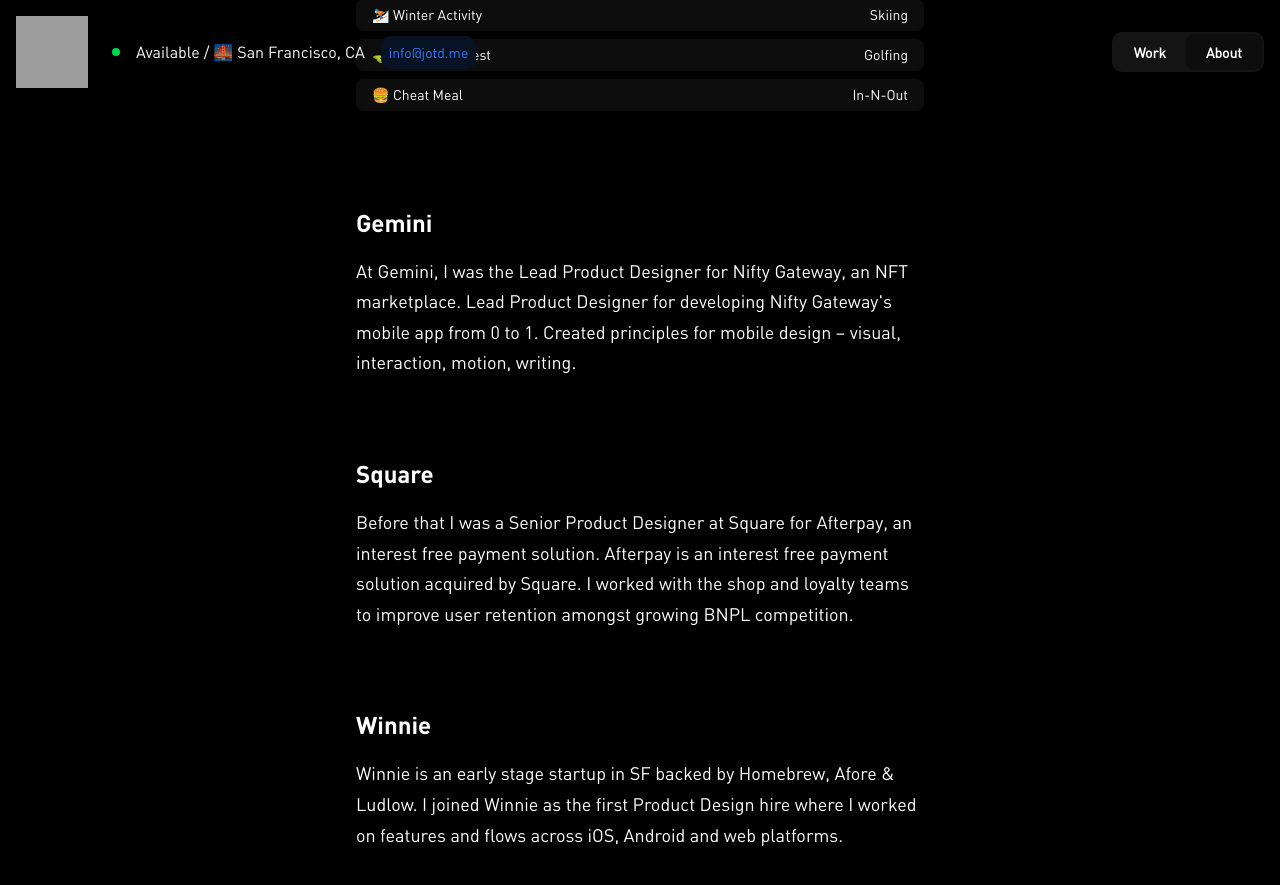
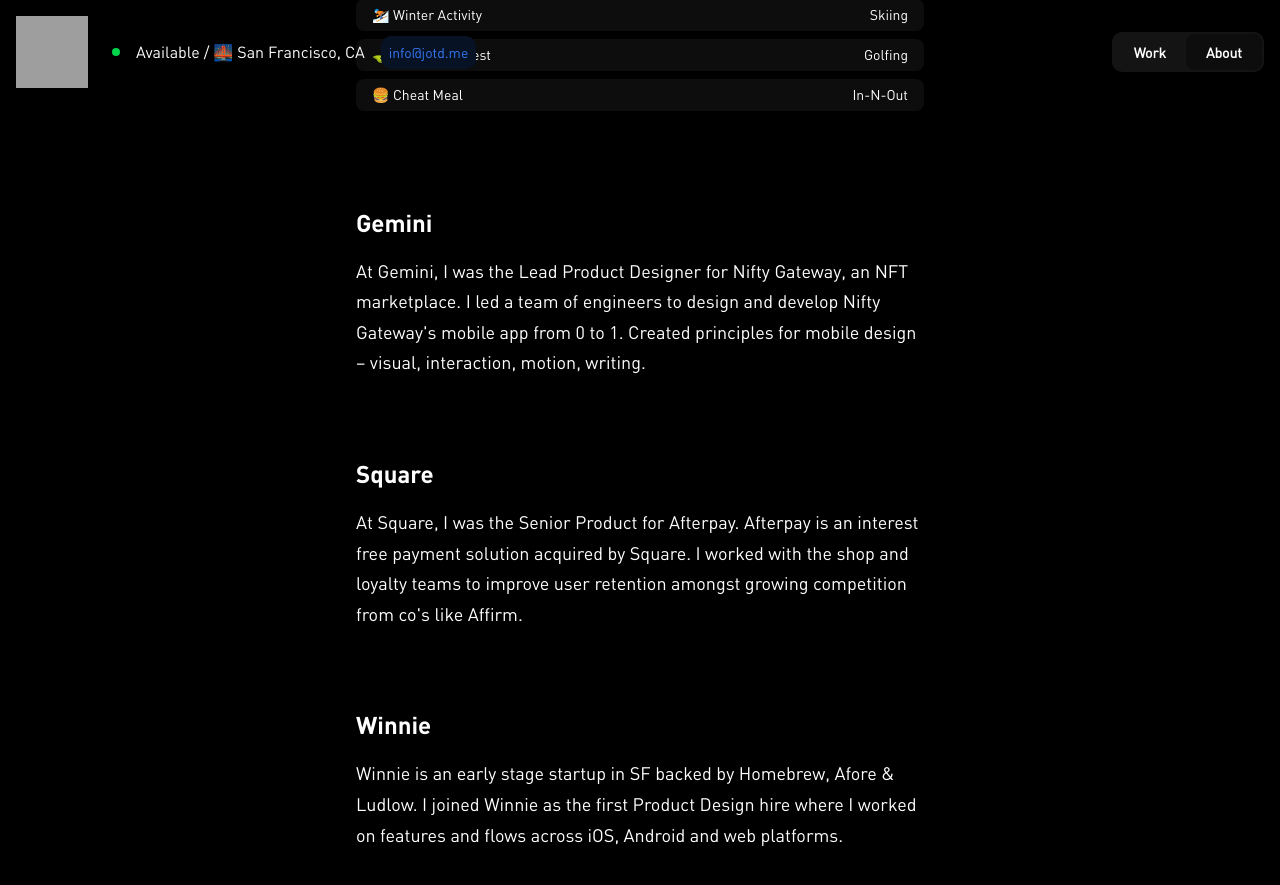
Before and after one commit to jotd/jotd-portfolio, a Jekyll site: the page about/index.html, which Jekyll copies as it is, in a window 1280 px wide and 900 px high, scrolled down 988 px. Shown: the top 885 px of the window. Built offline with Jekyll 4.4.1, drawn with Linux system fonts in a browser that asks for light colours; grey boxes are pictures that could not be loaded.

Commit message:
Update index.html

```diff
--- a/about/index.html
+++ b/about/index.html
@@ -109,7 +109,7 @@
       <span id="margin-below-section" class="text-subheader-3">Gemini</span>
       <p class="text-body">
         At Gemini, I was the Lead Product Designer for Nifty Gateway, an NFT marketplace.
-        Lead Product Designer for developing Nifty Gateway's mobile app from 0 to 1.
+        I led a team of engineers to design and develop Nifty Gateway's mobile app from 0 to 1.
         Created principles for mobile design – visual, interaction, motion, writing.
       </p>
     </div>
@@ -117,8 +117,10 @@
     <div class="content-about">
       <span id="margin-below-section" class="text-subheader-3">Square</span>
       <p class="text-body">
-        Before that I was a Senior Product Designer at Square for Afterpay, an interest free payment solution.
-        Afterpay is an interest free payment solution acquired by Square. I worked with the shop and loyalty teams to improve user retention amongst growing BNPL competition.
+        At Square, I was the Senior Product for Afterpay.
+        Afterpay is an interest free payment solution acquired by Square.
+        I worked with the shop and loyalty teams to improve user retention amongst
+        growing competition from co's like Affirm.
       </p>
     </div>
 
```
